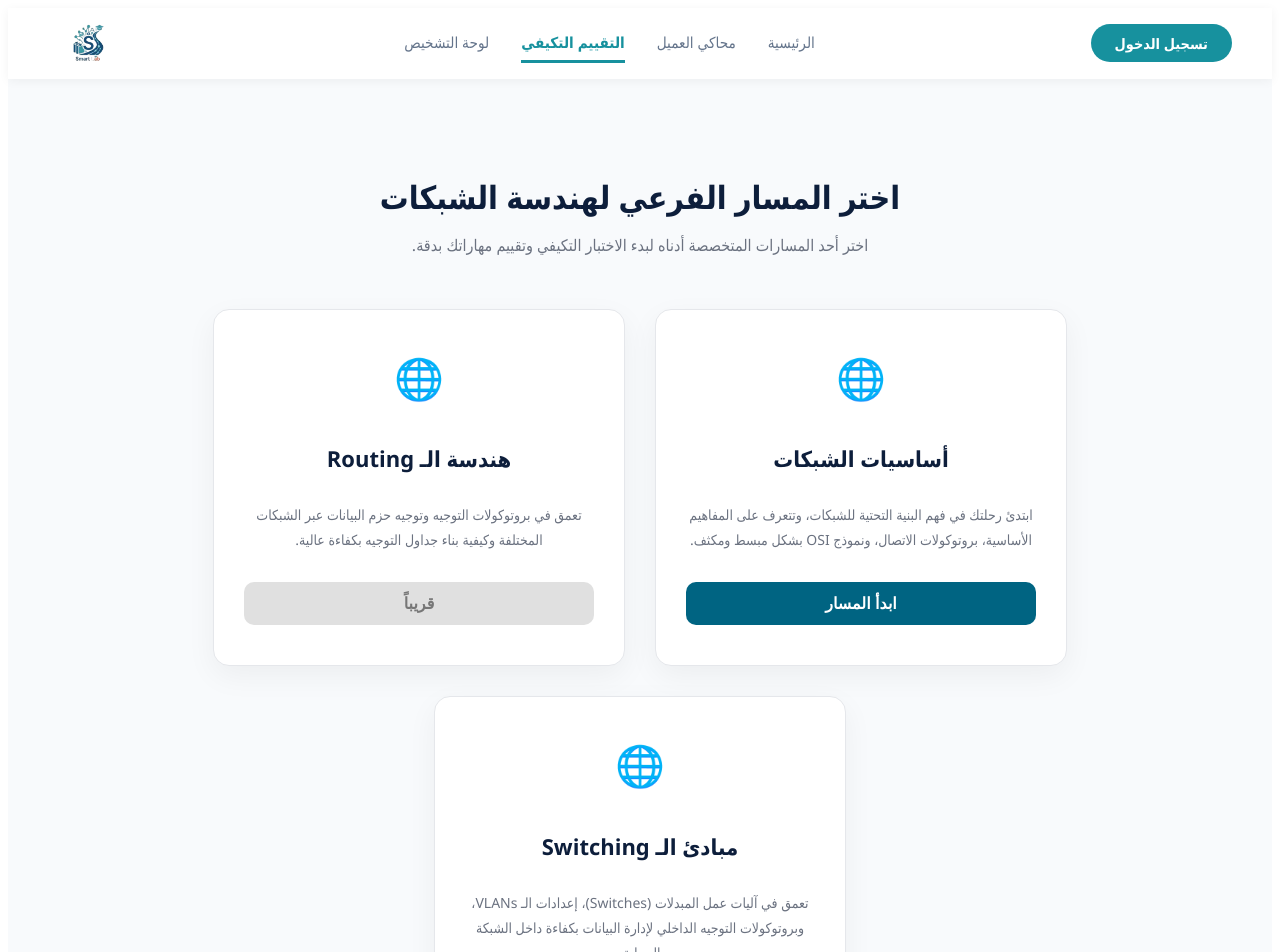
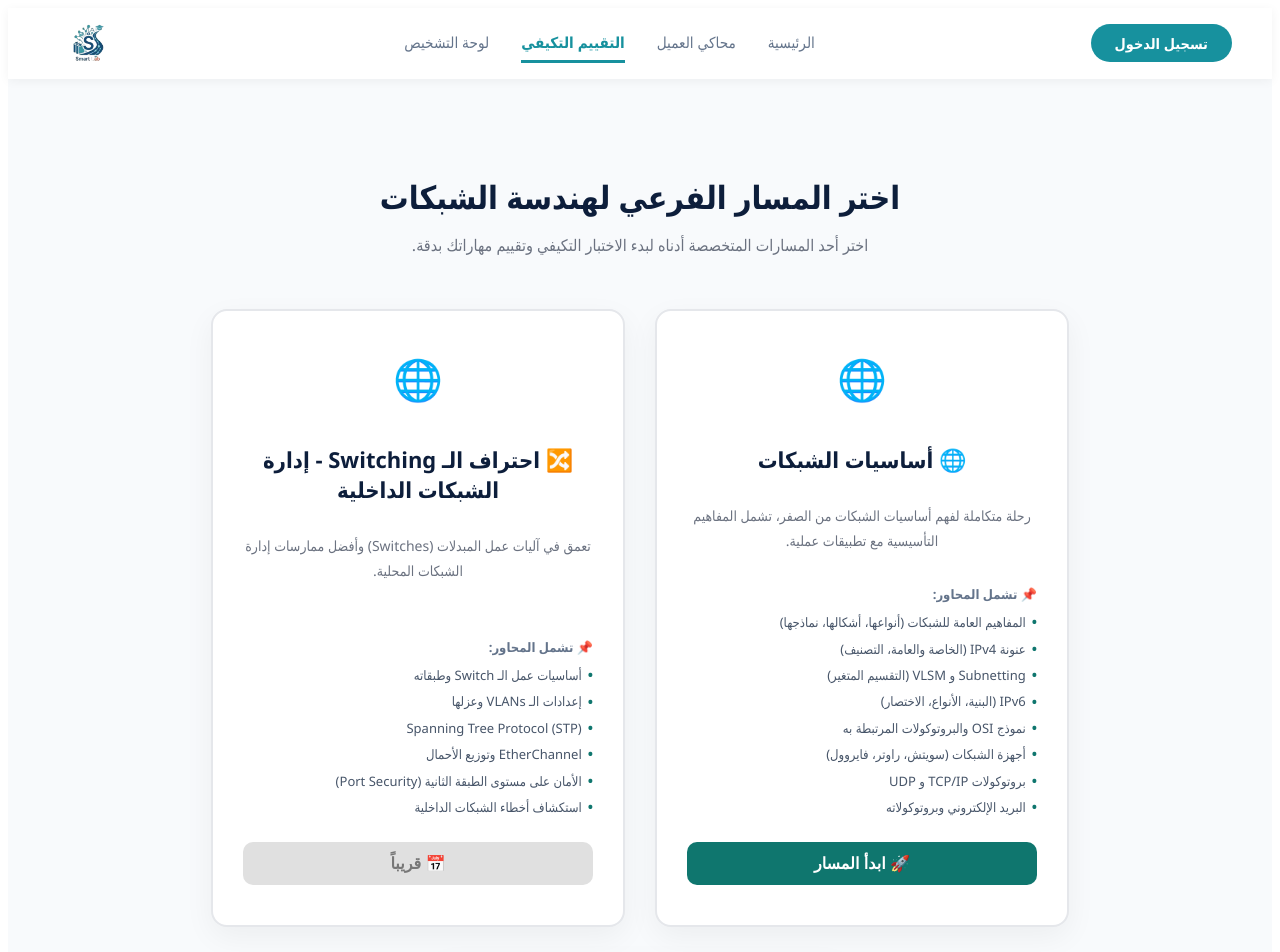
Before and after one commit to Alaa0011908/smartlab-full, a Next.js app: page /assessment/network-sub-tracks in a window 1280 px wide. Shown: the top 952 px of the page. Built offline with nearby package versions, Linux system fonts and the light colour scheme.

Commit message:
Update network-sub-tracks.js

```diff
--- a/pages/assessment/network-sub-tracks.js
+++ b/pages/assessment/network-sub-tracks.js
@@ -4,30 +4,58 @@ import { useRouter } from 'next/router';
 import Link from 'next/link';
 import Navbar from "../../components/Navbar";
 
+// ===== البيانات الجديدة =====
 const SUB_TRACKS_DATA = [
   {
     id: 'basics',
-    title: 'أساسيات الشبكات',
-    description: 'ابتدئ رحلتك في فهم البنية التحتية للشبكات، وتتعرف على المفاهيم الأساسية، بروتوكولات الاتصال، ونموذج OSI بشكل مبسط ومكثف.',
-    buttonText: 'ابدأ المسار',
+    title: '🌐 أساسيات الشبكات',
+    description: 'رحلة متكاملة لفهم أساسيات الشبكات من الصفر، تشمل المفاهيم التأسيسية مع تطبيقات عملية.',
+    topics: [
+      'المفاهيم العامة للشبكات (أنواعها، أشكالها، نماذجها)',
+      'عنونة IPv4 (الخاصة والعامة، التصنيف)',
+      'Subnetting و VLSM (التقسيم المتغير)',
+      'IPv6 (البنية، الأنواع، الاختصار)',
+      'نموذج OSI والبروتوكولات المرتبطة به',
+      'أجهزة الشبكات (سويتش، راوتر، فايروول)',
+      'بروتوكولات TCP/IP و UDP',
+      'البريد الإلكتروني وبروتوكولاته',
+    ],
+    buttonText: '🚀 ابدأ المسار',
     actionType: 'primary'
   },
   {
-    id: 'routing',
-    title: 'هندسة الـ Routing',
-    description: 'تعمق في بروتوكولات التوجيه وتوجيه حزم البيانات عبر الشبكات المختلفة وكيفية بناء جداول التوجيه بكفاءة عالية.',
-    buttonText: 'قريباً',
+    id: 'switching',
+    title: '🔀 احتراف الـ Switching - إدارة الشبكات الداخلية',
+    description: 'تعمق في آليات عمل المبدلات (Switches) وأفضل ممارسات إدارة الشبكات المحلية.',
+    topics: [
+      'أساسيات عمل الـ Switch وطبقاته',
+      'إعدادات الـ VLANs وعزلها',
+      'Spanning Tree Protocol (STP)',
+      'EtherChannel وتوزيع الأحمال',
+      'الأمان على مستوى الطبقة الثانية (Port Security)',
+      'استكشاف أخطاء الشبكات الداخلية',
+    ],
+    buttonText: '📅 قريباً',
     actionType: 'secondary'
   },
   {
-    id: 'switching',
-    title: 'مبادئ الـ Switching',
-    description: 'تعمق في آليات عمل المبدلات (Switches)، إعدادات الـ VLANs، وبروتوكولات التوجيه الداخلي لإدارة البيانات بكفاءة داخل الشبكة المحلية.',
-    buttonText: 'قريباً',
+    id: 'routing',
+    title: '🗺️ خبير التوجيه - Routing Professional',
+    description: 'مسار متخصص في توجيه الشبكات وبناء جداول التوجيه بكفاءة عالية لشبكات المؤسسات.',
+    topics: [
+      'مبادئ التوجيه وأنواعه (Static - Dynamic)',
+      'بروتوكولات التوجيه الداخلية (OSPF, EIGRP)',
+      'بروتوكولات التوجيه الخارجية (BGP)',
+      'تصميم الشبكات المتقدمة (VLSM, Route Summarization)',
+      'سياسات التوجيه والتحكم في المسارات',
+      'استكشاف أخطاء التوجيه وتحليل الأداء',
+    ],
+    buttonText: '📅 قريباً',
     actionType: 'secondary'
   }
 ];
 
+// ===== المكون الرئيسي =====
 export default function NetworkSubTracks() {
   const router = useRouter();
 
@@ -53,17 +81,75 @@ export default function NetworkSubTracks() {
         </section>
 
         <main style={styles.cardsGrid}>
-          {SUB_TRACKS_DATA.map((track) => (
-            <div key={track.id} style={styles.card}>
+          {SUB_TRACKS_DATA.map((track, index) => (
+            <div
+              key={track.id}
+              style={styles.card}
+              className="track-card"
+              onMouseEnter={(e) => {
+                const card = e.currentTarget;
+                card.style.transform = 'translateY(-8px)';
+                card.style.boxShadow = '0 20px 40px rgba(15, 118, 110, 0.25)';
+                card.style.borderColor = '#0f766e';
+                // تغيير لون الخلفية
+                card.style.backgroundColor = '#0f766e';
+                // تغيير لون النصوص إلى الأبيض
+                const title = card.querySelector('.card-title');
+                const desc = card.querySelector('.card-desc');
+                const topics = card.querySelectorAll('.topic-item');
+                if (title) title.style.color = '#ffffff';
+                if (desc) desc.style.color = '#ffffff';
+                topics.forEach(t => t.style.color = '#ffffff');
+                // تغيير لون الزر
+                const btn = card.querySelector('.track-btn');
+                if (btn) {
+                  btn.style.backgroundColor = '#f8f9fa';
+                  btn.style.color = '#0f766e';
+                }
+              }}
+              onMouseLeave={(e) => {
+                const card = e.currentTarget;
+                card.style.transform = 'translateY(0px)';
+                card.style.boxShadow = '0 10px 30px rgba(0, 0, 0, 0.05)';
+                card.style.borderColor = '#e5e7eb';
+                card.style.backgroundColor = '#ffffff';
+                const title = card.querySelector('.card-title');
+                const desc = card.querySelector('.card-desc');
+                const topics = card.querySelectorAll('.topic-item');
+                if (title) title.style.color = '#0D1E3B';
+                if (desc) desc.style.color = '#6B7280';
+                topics.forEach(t => t.style.color = '#475569');
+                const btn = card.querySelector('.track-btn');
+                if (btn) {
+                  btn.style.backgroundColor = track.actionType === 'primary' ? '#0f766e' : '#e0e0e0';
+                  btn.style.color = track.actionType === 'primary' ? '#ffffff' : '#777777';
+                }
+              }}
+            >
               <div style={styles.iconPlaceholder}>🌐</div>
-              <h2 style={styles.cardTitle}>{track.title}</h2>
-              <p style={styles.cardDescription}>{track.description}</p>
+              <h2 style={styles.cardTitle} className="card-title">{track.title}</h2>
+              <p style={styles.cardDescription} className="card-desc">{track.description}</p>
+
+              {/* المحاور */}
+              <div style={styles.topicsContainer}>
+                <div style={styles.topicsTitle}>📌 تشمل المحاور:</div>
+                <ul style={styles.topicsList}>
+                  {track.topics.map((topic, idx) => (
+                    <li key={idx} style={styles.topicItem} className="topic-item">
+                      <span style={styles.topicBullet}>•</span>
+                      {topic}
+                    </li>
+                  ))}
+                </ul>
+              </div>
+
               <button
                 onClick={() => handleNavigation(track.id)}
                 style={{
                   ...styles.button,
                   ...(track.actionType === 'secondary' ? styles.btnSecondary : styles.btnPrimary)
                 }}
+                className="track-btn"
                 disabled={track.actionType === 'secondary'}
               >
                 {track.buttonText}
@@ -73,13 +159,14 @@ export default function NetworkSubTracks() {
         </main>
       </div>
 
+      {/* ===== Footer ===== */}
       <footer style={styles.footer}>
-        <div style={styles.footerContainer} className="footerContainer">
+        <div style={styles.footerContainer}>
           <div style={styles.footerLeft}>
             <p style={styles.footerBrand}>SmartLab</p>
             <p style={styles.footerText}>منصة تعليمية متطورة لدعم التعلم التكيفي والمحاكاة.</p>
           </div>
-          <div style={styles.footerRight} className="footerRight">
+          <div style={styles.footerRight}>
             <p style={styles.footerContactTitle}>تواصل معنا</p>
             <div style={styles.footerEmailWrap}>
               <svg width="64" height="50" viewBox="0 0 64 50" fill="none" xmlns="http://www.w3.org/2000/svg">
@@ -88,7 +175,6 @@ export default function NetworkSubTracks() {
                     <path d="M12 28C12 16.9543 20.9543 8 32 8C43.0457 8 52 16.9543 52 28C52 39.0457 43.0457 48 32 48C20.9543 48 12 39.0457 12 28Z"/>
                   </mask>
                   <path d="M12 28C12 16.9543 20.9543 8 32 8C43.0457 8 52 16.9543 52 28C52 39.0457 43.0457 48 32 48C20.9543 48 12 39.0457 12 28Z" fill="white" fillOpacity="0.1" shapeRendering="crispEdges"/>
-                  <path d="M12 28M52 28M52 28M12 28M32 8M52 28M32 48M12 28M32 48V47C21.5066 47 13 38.4934 13 28H12H11C11 39.598 20.402 49 32 49V48ZM52 28H51C51 38.4934 42.4934 47 32 47V48V49C43.598 49 53 39.598 53 28H52ZM32 8V9C42.4934 9 51 17.5066 51 28H52H53C53 16.402 43.598 7 32 7V8ZM32 8V7C20.402 7 11 16.402 11 28H12H13C13 17.5066 21.5066 9 32 9V8Z" fill="#311E10" fillOpacity="0.05" mask="url(#path-1-inside-1_334_96)"/>
                   <path d="M24.2222 35.7773C23.6875 35.7773 23.2297 35.587 22.849 35.2062C22.4682 34.8254 22.2778 34.3676 22.2778 33.8329V22.1662C22.2778 21.6315 22.4682 21.1738 22.849 20.793C23.2297 20.4122 23.6875 20.2218 24.2222 20.2218H39.7778C40.3125 20.2218 40.7702 20.4122 41.151 20.793C41.5318 21.1738 41.7222 21.6315 41.7222 22.1662V33.8329C41.7222 34.3676 41.5318 34.8254 41.151 35.2062C40.7702 35.587 40.3125 35.7773 39.7778 35.7773H24.2222ZM32 28.9718L24.2222 24.1107V33.8329H39.7778V24.1107L32 28.9718ZM32 27.0273L39.7778 22.1662H24.2222L32 27.0273Z" fill="white"/>
                 </g>
                 <defs>
@@ -112,6 +198,7 @@ export default function NetworkSubTracks() {
   );
 }
 
+// ===== الأنماط =====
 const styles = {
   page: {
     direction: "rtl",
@@ -159,11 +246,13 @@ const styles = {
     padding: '40px 30px',
     width: '350px',
     boxShadow: '0 10px 30px rgba(0, 0, 0, 0.05)',
-    border: '1px solid #e5e7eb',
+    border: '2px solid #e5e7eb',
     display: 'flex',
     flexDirection: 'column',
     alignItems: 'center',
     textAlign: 'center',
+    transition: 'all 0.3s cubic-bezier(0.4, 0, 0.2, 1)',
+    cursor: 'default',
   },
   iconPlaceholder: {
     fontSize: '40px',
@@ -174,13 +263,49 @@ const styles = {
     fontWeight: '700',
     color: '#0D1E3B',
     marginBottom: '15px',
+    transition: 'color 0.3s ease',
   },
   cardDescription: {
     fontSize: '14px',
     color: '#6B7280',
     lineHeight: '1.8',
-    marginBottom: '30px',
+    marginBottom: '20px',
     flexGrow: 1,
+    transition: 'color 0.3s ease',
+  },
+  topicsContainer: {
+    width: '100%',
+    marginTop: '12px',
+    marginBottom: '24px',
+    textAlign: 'right',
+  },
+  topicsTitle: {
+    fontSize: '13px',
+    fontWeight: '700',
+    color: '#64748B',
+    marginBottom: '8px',
+  },
+  topicsList: {
+    listStyle: 'none',
+    padding: 0,
+    margin: 0,
+    display: 'flex',
+    flexDirection: 'column',
+    gap: '4px',
+  },
+  topicItem: {
+    fontSize: '13px',
+    color: '#475569',
+    display: 'flex',
+    alignItems: 'center',
+    gap: '6px',
+    lineHeight: 1.6,
+    transition: 'color 0.3s ease',
+  },
+  topicBullet: {
+    color: '#0f766e',
+    fontWeight: 'bold',
+    fontSize: '14px',
   },
   button: {
     padding: '12px 34px',
@@ -190,9 +315,10 @@ const styles = {
     border: 'none',
     cursor: 'pointer',
     width: '100%',
+    transition: 'all 0.3s ease',
   },
   btnPrimary: {
-    backgroundColor: 'rgb(0,100,130)',
+    backgroundColor: '#0f766e',
     color: '#ffffff',
   },
   btnSecondary: {
```
